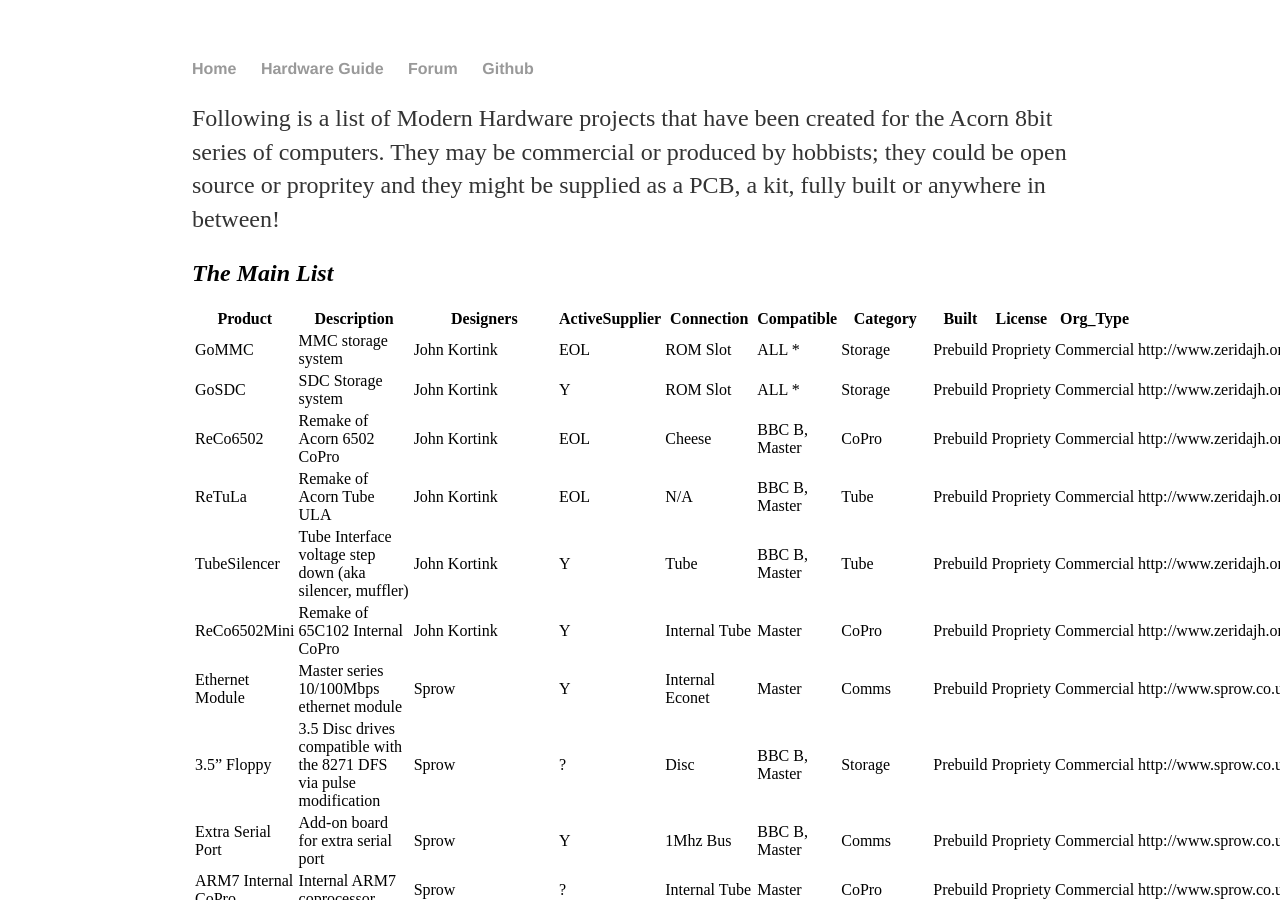
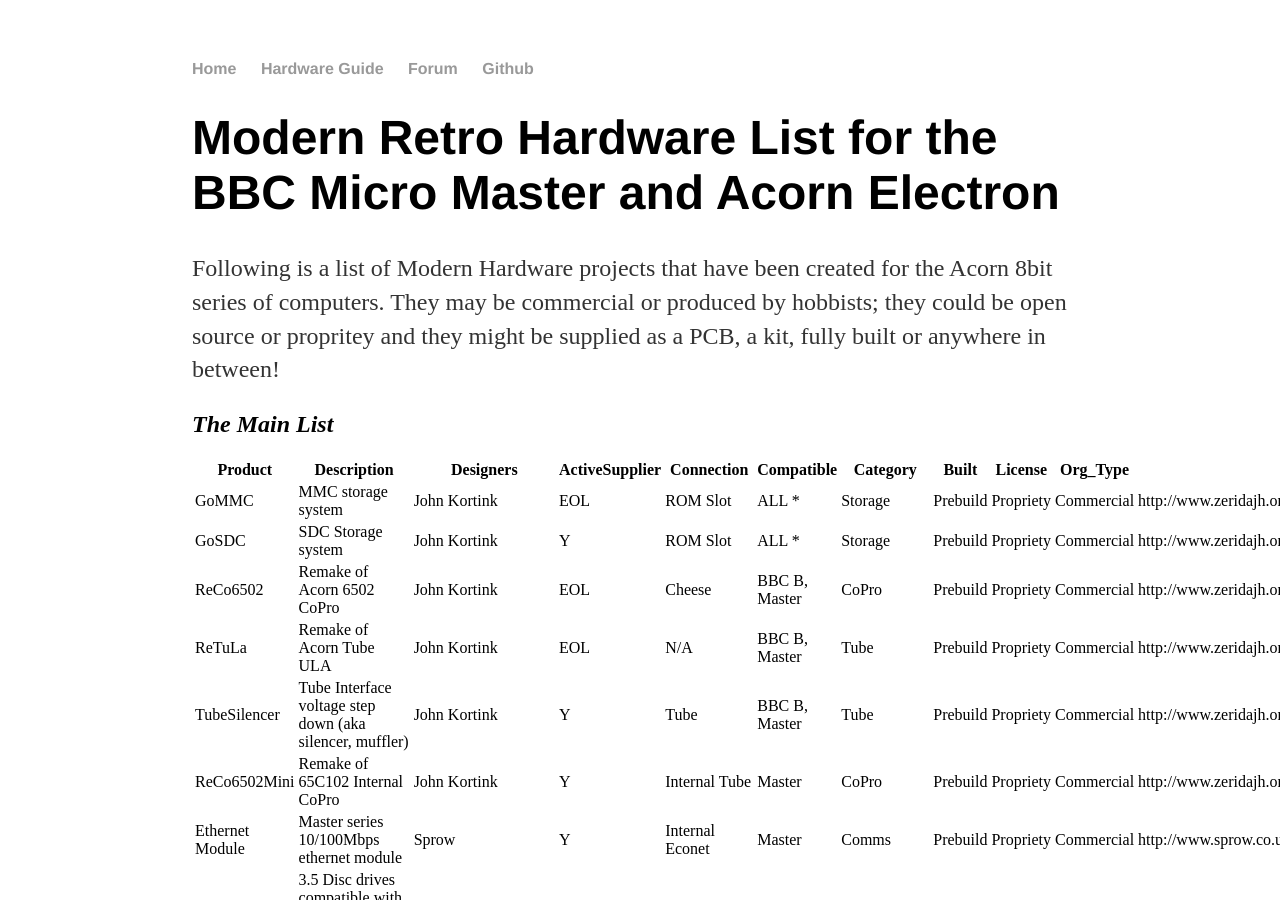
Before and after one commit to elminster/elminster.github.io, a Jekyll site: the page built from hardware.md, in a window 1280 px wide and 900 px high. Built offline with Jekyll 4.4.1, drawn with Linux system fonts in a browser that asks for light colours.

Commit message:
Change for Jekyll

```diff
--- a/hardware.md
+++ b/hardware.md
@@ -1,8 +1,10 @@
 ---
 layout: default
-title: "Retro Hardware List"
+title: "Stardot Retro Hardware List"
 date: 2018-04-12
 ---
+
+# Modern Retro Hardware List for the BBC Micro Master and Acorn Electron
 
 Following is a list of Modern Hardware projects that have been created for the Acorn 8bit series of computers. They may be commercial or produced by hobbists; they could be open source or propritey and they might be supplied as a PCB, a kit, fully built or anywhere in between!
 
```
